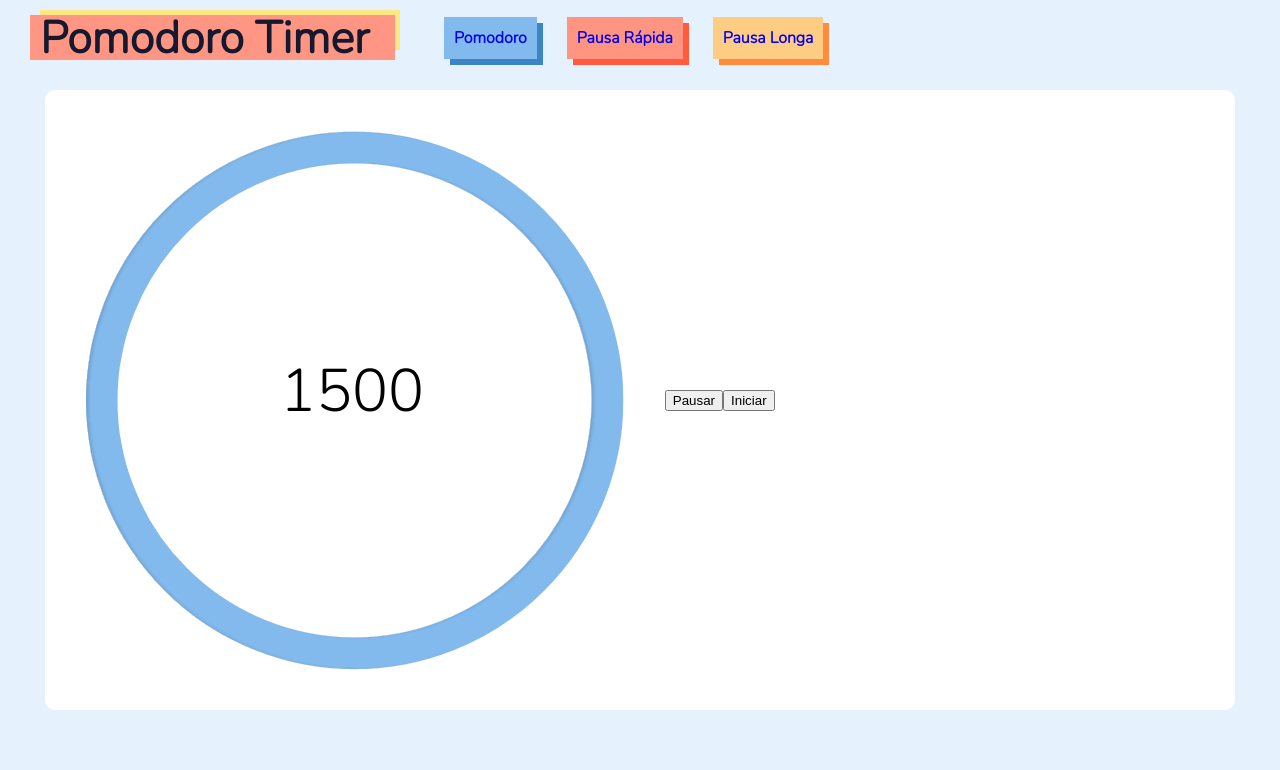
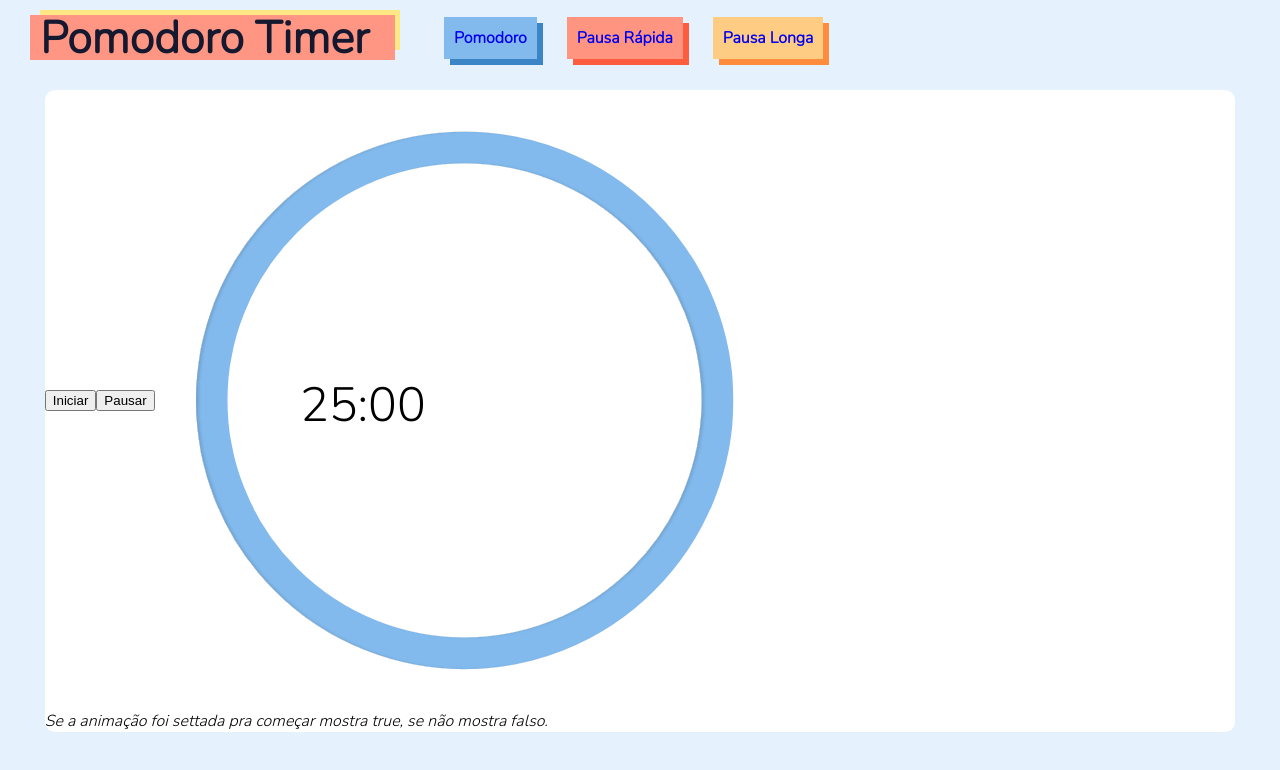
Before and after one commit to beatrizmotta/PomodoTimer, a React (Create React App) app: page / in a window 1280 px wide. Shown: the top 770 px of the page. Built offline with nearby package versions, Linux system fonts and the light colour scheme.

Commit message:
Timer agora roda

```diff
--- a/src/App.js
+++ b/src/App.js
@@ -6,10 +6,12 @@ import React, { useState } from 'react';
 import { PageContext } from './contexts/PageContext';
 
 function App() {
+  /* Passando a página inicial como a "Pomodoro" (timer de 25 minutos) */
   const [page, setPage] = useState('pomodoro')
     return (
       <div className="main">
         <Logo />
+        {/* Settando o PageContext Provider, que vai possibilitar ao usuário mudar entre páginas  */}
         <PageContext.Provider value={{page, setPage}}>
           <Navigation />
           <div className="content">
--- a/src/components/templates/Counter.jsx
+++ b/src/components/templates/Counter.jsx
@@ -7,7 +7,8 @@ import Pomodoro from './counters/Pomodoro'
 
 
 function Counter(props) {
-
+    /* O componente Counter vai pegar o pageContext que recebeu do App.js (e que é alterado pelo Navigation.jsx)
+    e vai renderizar uma das páginas de temporizador baseado em qual link foi clicado. */
     const {page} = useContext(PageContext)
     return (
         <>
--- a/src/components/templates/Navigation.jsx
+++ b/src/components/templates/Navigation.jsx
@@ -6,6 +6,8 @@ import { PageContext } from '../../contexts/PageContext';
 function Navigation() {
         const {setPage} = useContext(PageContext)
         return (
+            /* Ao clique em qualquer um dos links, o setPage do PageContext que provemos em App.js vai permitir que o link
+            sette qual é a página desejada.*/
                 <div className="navegacao">
                     <a href="/" className='link' onClick={(e) => {setPage('pomodoro'); e.preventDefault()}}>Pomodoro</a>
                     <a href="/" className='link' onClick={(e) => {setPage('shortrest'); e.preventDefault()}}>Pausa Rápida</a>
--- a/src/components/templates/TextTimer.jsx
+++ b/src/components/templates/TextTimer.jsx
@@ -1,37 +1,54 @@
-import React, { useState, useEffect } from 'react'
+import React, { useState, useContext, useEffect } from 'react'
+import { AnimationContext } from '../../contexts/AnimationContext'
 
 function TextTimer(props) {
-    const initialTimer = props.seconds
-    const [seconds, setSeconds] = useState(initialTimer)
 
+    const { startContext, pauseContext } = useContext(AnimationContext)
+    const [animationHasStarted, setHasStarted] = startContext
+    const [animationHasPaused, setHasPaused] = pauseContext
+
+    /*
+        Não podemos fazer um:
+        if (animationHasStarted === true) {do something...}
+        o valor SEMPRE vai ser verdadeiro. Então entraremos num loop infinito.
+    */
+    console.log(animationHasPaused)
+    const tempoInicialEmMinutos = props.tempo
+    const [timer, setTimer] = useState(tempoInicialEmMinutos)
+
+    let timerInterval
+
+    function startAnimation() {
+        setHasStarted(true)
+        timerInterval = setInterval(() => {
+            setTimer(t => t - 1)
+        }, 1000)
+    }
+    function unpauseAndClearInterval() {
+        animationHasPaused ? setHasPaused(false) : setHasPaused(true)
+    }
     useEffect(() => {
-        window.setInterval(() => {
-            setSeconds(seconds => seconds+1)
-        }, 1000)
-    }, [])
+        if (animationHasPaused) {
+           clearInterval(timerInterval)
+        }
+    }, [timerInterval])
+
+    function treat(time) {
+        const minutes = Math.floor(time / 60)
+        let seconds = time % 60
+        seconds = seconds < 10 ? '0' + seconds : seconds
+        return `${minutes}:${seconds}`
+    }
 
     return (
         <>
-            <text x="40%" y="-49%" className="text">
-                {seconds}
-            </text>
+            <h1>
+                {treat(timer)}
+            </h1>
+            <button onClick={() => startAnimation()}>Iniciar</button>
+            <button onClick={() => unpauseAndClearInterval()}>{animationHasPaused ? 'Despausar' : 'Pausar'}</button>
         </>
     )
 }
 
 export default TextTimer;
-
-// let counter = 0
-// function getTime() {
-//     if (props.isStarted == 'stable') {
-//         return `${initialtime}:00`
-//     } else {
-//         const startingMinutes = initialtime
-//         let time = startingMinutes * 60
-//         const minutes = Math.floor(time / 60)
-//         let seconds = time % 60
-//         seconds = seconds < 10 ? '0' + seconds : 'seconds'
-//         time--
-//         return `${minutes}:${seconds}`
-//     }
-// }
--- a/src/components/templates/Timer.css
+++ b/src/components/templates/Timer.css
@@ -1,6 +1,14 @@
 .timer {
     display: flex;
     align-items: center;
+    width: fit-content;
+}
+.timer h1 {
+    position: absolute;
+    top: 340px;
+    left: 300px;
+    font-weight: lighter;
+    font-size: 3em;
 }
 .temporizador {
     font-weight: normal;
@@ -13,15 +21,18 @@
     stroke-dasharray: 1947px;
     position: absolute;
 }
-svg.stable {
+svg.stationary {
     stroke-dashoffset: 0px;
 }
-svg.animated {
+svg.oncurse {
     stroke-dashoffset: 1947px;
     animation: startTimer 10s ease 1 forwards;
 }
 svg.paused {
     animation-play-state: paused;
+}
+svg.continued {
+    animation-play-state: running;
 }
 
 @keyframes startTimer {
--- a/src/components/templates/Timer.jsx
+++ b/src/components/templates/Timer.jsx
@@ -1,31 +1,38 @@
-import React, {useState, useEffect} from 'react'
+import React, {useState} from 'react'
 import './Timer.css'
+import {AnimationContext} from '../../contexts/AnimationContext'
 import TimerSvg from './svgs/TimerSvg'
-import { TimerContext } from '../../contexts/TimerContext';
+import TextTimer from './TextTimer'
 
 function Timer(props) {
 
+    const [animationHasStarted, setHasStarted] = useState(false)
+    const [animationHasPaused, setHasPaused] = useState(false)
 
-    const [animationState, setAnimationState] = useState('stable')
-    const [timer, setTimer] = useState(props.timer)
 
-    function toggleAnimation() {
-        setAnimationState(animationState === 'stable' ? 'animated' : 'stable')
+    function toggleStartOrEndAnimation() {
+        animationHasStarted === true ? setHasStarted(false) : setHasStarted(true)
     }
 
-    return (
-        <TimerContext.Provider value={{animationState, setAnimationState}}>
-            <div className="timer">
-                <h1 className="temporizador">
-                    {timer}
-                </h1>
-                <TimerSvg {...props} timer={props.timer}/>
-                <button onClick={() => {toggleAnimation(); if(animationState === 'stable') {
-                    setInterval(() => {setTimer(timer - 1)}, 1000)
-                }}}>Iniciar</button>
-            </div>
-        </TimerContext.Provider>
-    );
+    function togglePauseAnimation() {
+        animationHasPaused === true ? setHasPaused(false) : setHasPaused(true)
+    }
+
+
+    return(
+        <AnimationContext.Provider value={{startContext: [animationHasStarted, setHasStarted], pauseContext: [animationHasPaused, setHasPaused]}}>
+
+        <div>
+            <TimerSvg {...props}>
+                <TextTimer tempo={props.timer} />
+            </TimerSvg>
+            {/* <button onClick={() => {toggleStartOrEndAnimation()}}>{animationHasStarted ? 'iniciada' : 'não iniciada'}</button>
+            <button onClick={() => {togglePauseAnimation()}}>{animationHasPaused ? 'voltar' : 'pausar'}</button> */}
+            <i>Se a animação foi settada pra começar mostra true, se não mostra falso.</i>
+        </div>
+
+        </AnimationContext.Provider>
+    )
 }
 
 export default Timer;
--- a/src/components/templates/svgs/TimerSvg.jsx
+++ b/src/components/templates/svgs/TimerSvg.jsx
@@ -1,27 +1,25 @@
 import React, { useState, useContext } from 'react';
-import { TimerContext } from '../../../contexts/TimerContext';
-import TextTimer from '../TextTimer';
+import {AnimationContext} from '../../../contexts/AnimationContext'
 
 function TimerSvg(props) {
-    const {animationState} = useContext(TimerContext)
-    const {setAnimationState} = useContext(TimerContext)
+    const {startContext, pauseContext} = useContext(AnimationContext)
+    const [animationHasStarted] = startContext
+    const [animationHasPaused] = pauseContext
 
-    const [isPaused, setPlayState] = useState(false)
-    function togglePlayPause() {
-        setPlayState(isPaused ? false : true)
-    }
     return (
-        <>
-        <svg className={`${animationState} ${isPaused ? 'paused' : ''}`} onAnimationEnd={() => {alert('Acabou'); setAnimationState('stable')}} style={{ animationDuration: `${props.timer}s` }} width={props.radius * 2} height={props.radius * 2} viewBox={`0 0 760 760`} fill="none" xmlns="http://www.w3.org/2000/svg">
+        <div className="timer">
+        {props.children}
+        <svg
+            style={{ animationDuration: `${props.timer}s` }}
+            className={
+                `${animationHasStarted ? 'oncurse' : 'stationary'}
+                 ${animationHasPaused ? 'paused' : 'continued'}
+                `
+            }
+            width={props.radius * 2} height={props.radius * 2}
+            viewBox={`0 0 760 760`} fill="none" xmlns="http://www.w3.org/2000/svg"
+            >
                 <g id="circle" filter="url(#filter0_i)">
-
-
-                    <text x="40%" y="-49%" className="text">
-
-                    </text>
-
-
-
                     <circle className="circleTimer" cx="379.5" cy="379.5" r={props.radius} stroke={props.color || "#82BAED"} stroke-width={props.radius / 8} />
                 </g>
                 <defs>
@@ -37,8 +35,7 @@ function TimerSvg(props) {
                     </filter>
                 </defs>
             </svg>
-            <button onClick={() => {togglePlayPause()}}>Pausar</button>
-        </>
+        </div>
     );
 }
 
--- a/src/contexts/TimerContext.js
+++ /dev/null
@@ -1,3 +0,0 @@
-import { createContext } from "react"
-
-export const TimerContext = createContext({})
```
Also changed, not shown: src/components/templates/TextTimer3.jsx (added, +63 -0 lines), src/components/templates/counters/Pomodoro.jsx (+7 -0 lines).
